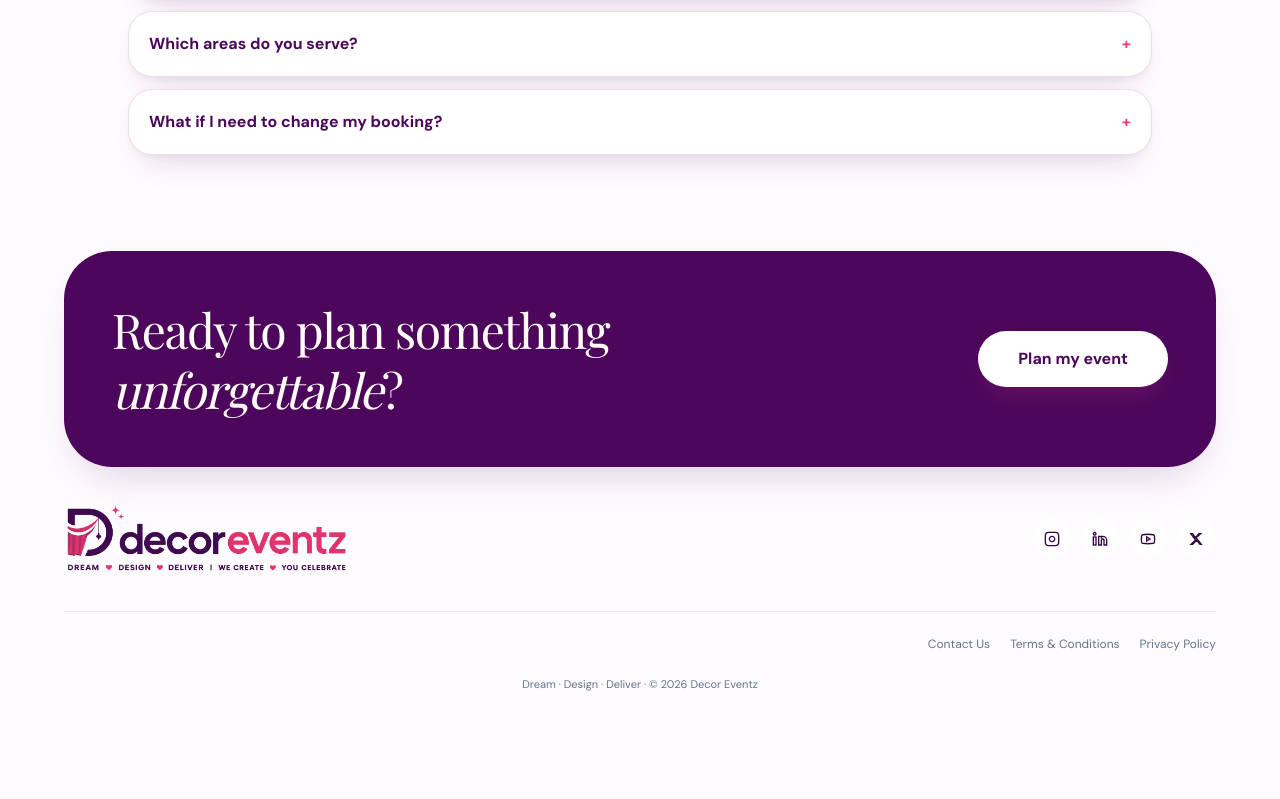
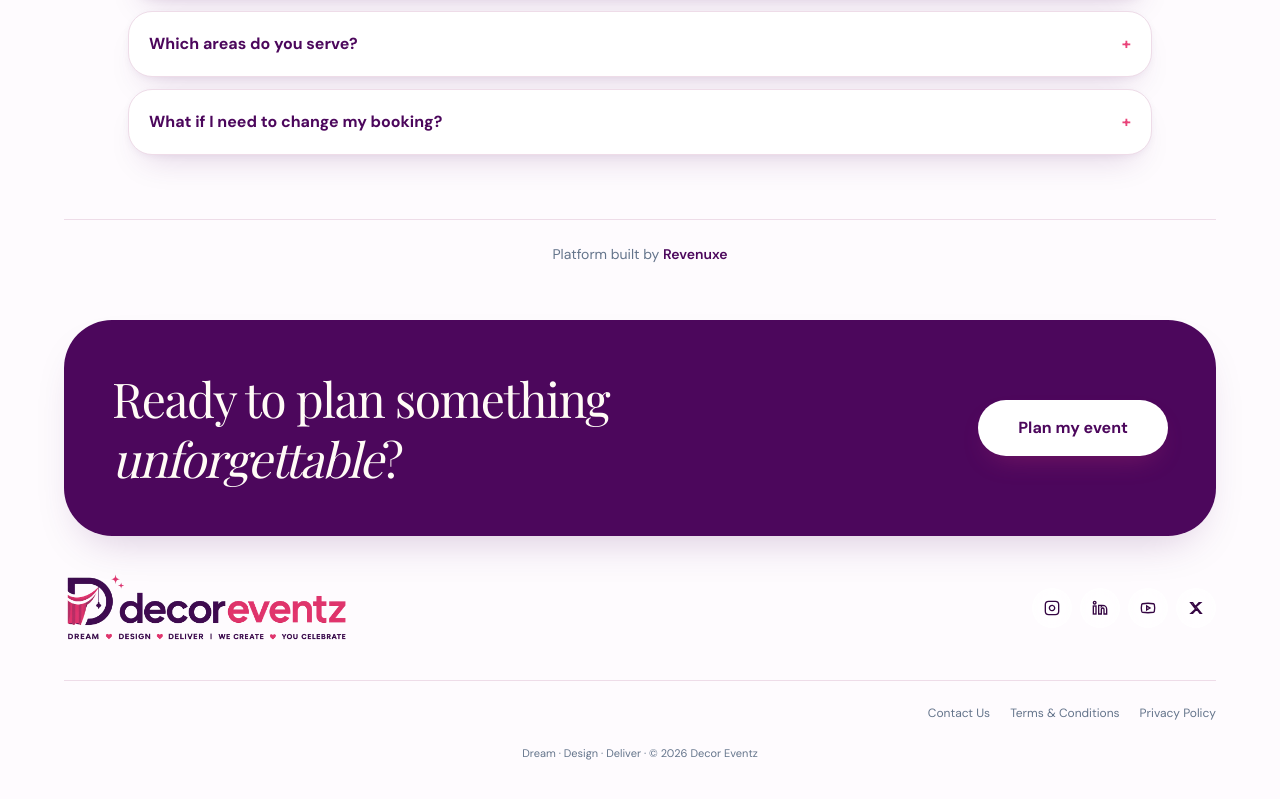
Before and after one commit to revenuxe/decoreventz-js, a Next.js app: page /contact in a window 1280 px wide. Shown: the part 2126-2925 px from the top of the page. Before the commit the page ends 2882 px from the top, so only its background shows below. Built offline with nearby package versions, Linux system fonts and the light colour scheme; no server answers; the database is empty.

Commit message:
Add Revenuxe platform credit and refine booking chat card

```diff
--- a/src/app/book/book-wizard.tsx
+++ b/src/app/book/book-wizard.tsx
@@ -266,7 +266,7 @@ export function BookWizard() {
           href={CONTACT.whatsappHref}
           target="_blank"
           rel="noreferrer"
-          className="mt-8 flex min-h-20 w-full items-center justify-center gap-2 rounded-2xl bg-brand-purple px-3 py-4 text-center text-sm font-semibold leading-snug text-white shadow-lg shadow-brand-purple/20 transition-colors hover:bg-brand-ink focus-visible:outline-none focus-visible:ring-2 focus-visible:ring-brand-pink focus-visible:ring-offset-2 focus-visible:ring-offset-background sm:gap-3 sm:px-6 sm:text-base"
+          className="mt-8 flex min-h-20 w-full items-center justify-center gap-2 rounded-2xl border-2 border-brand-purple bg-white px-3 py-4 text-center text-sm font-semibold leading-snug text-brand-purple shadow-sm transition-colors hover:border-brand-ink hover:text-brand-ink focus-visible:outline-none focus-visible:ring-2 focus-visible:ring-brand-pink focus-visible:ring-offset-2 focus-visible:ring-offset-background sm:gap-3 sm:px-6 sm:text-base"
         >
           <Image
             src="/whatsapp-color.svg"
--- a/src/app/contact/page.tsx
+++ b/src/app/contact/page.tsx
@@ -236,6 +236,22 @@ export default function ContactPage() {
           </div>
         </section>
       </main>
+      <section
+        aria-label="Platform credit"
+        className="mx-auto w-full px-5 text-center md:px-12 xl:px-16"
+      >
+        <p className="border-t border-border py-6 text-sm text-muted-foreground">
+          Platform built by{" "}
+          <a
+            href="https://www.revenuxe.com"
+            target="_blank"
+            rel="noopener noreferrer"
+            className="font-semibold text-brand-purple underline-offset-4 hover:underline focus-visible:rounded-sm focus-visible:outline-none focus-visible:ring-2 focus-visible:ring-brand-purple focus-visible:ring-offset-2"
+          >
+            Revenuxe
+          </a>
+        </p>
+      </section>
       <Footer />
       <BottomNav />
     </div>
```
